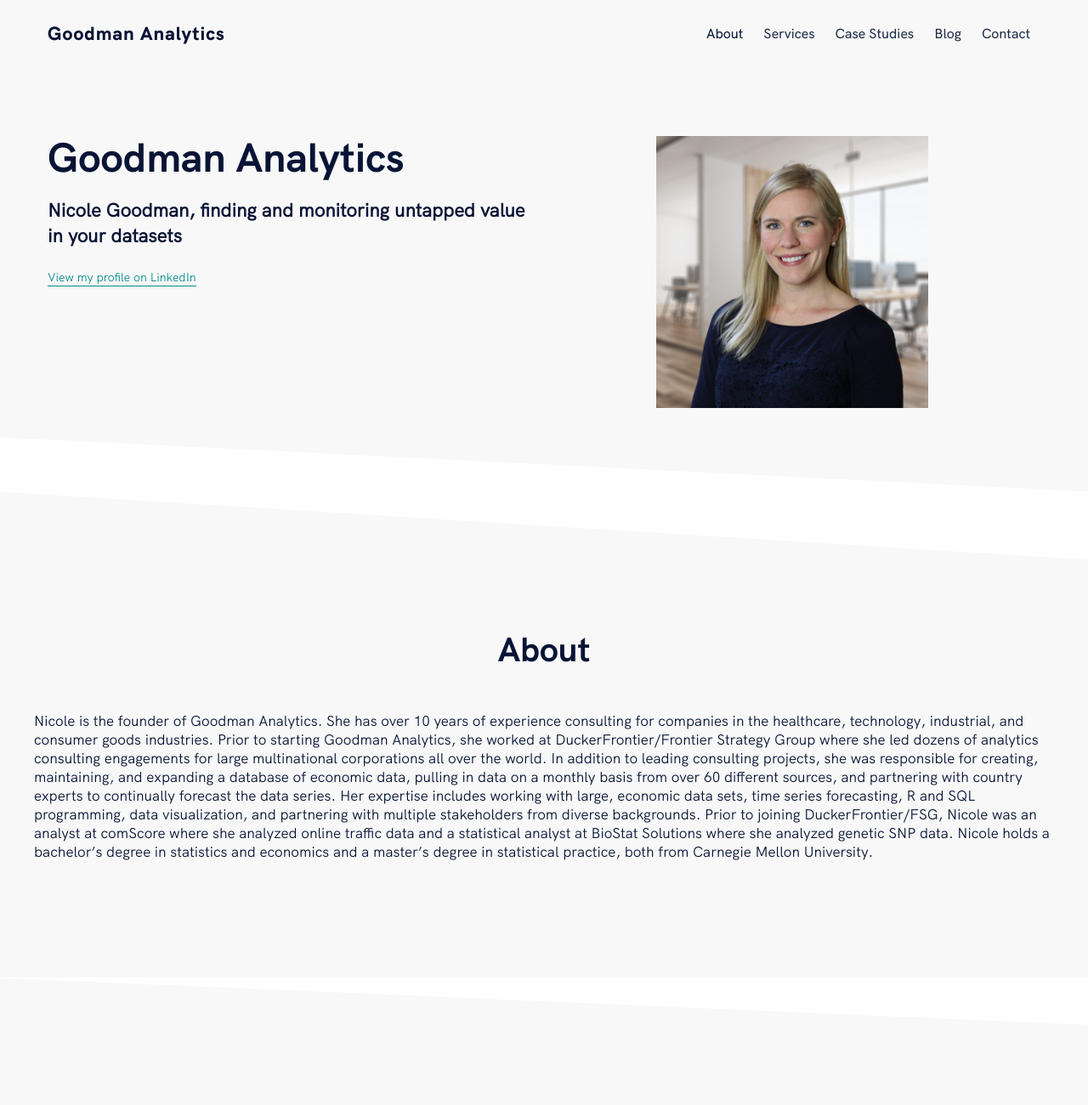
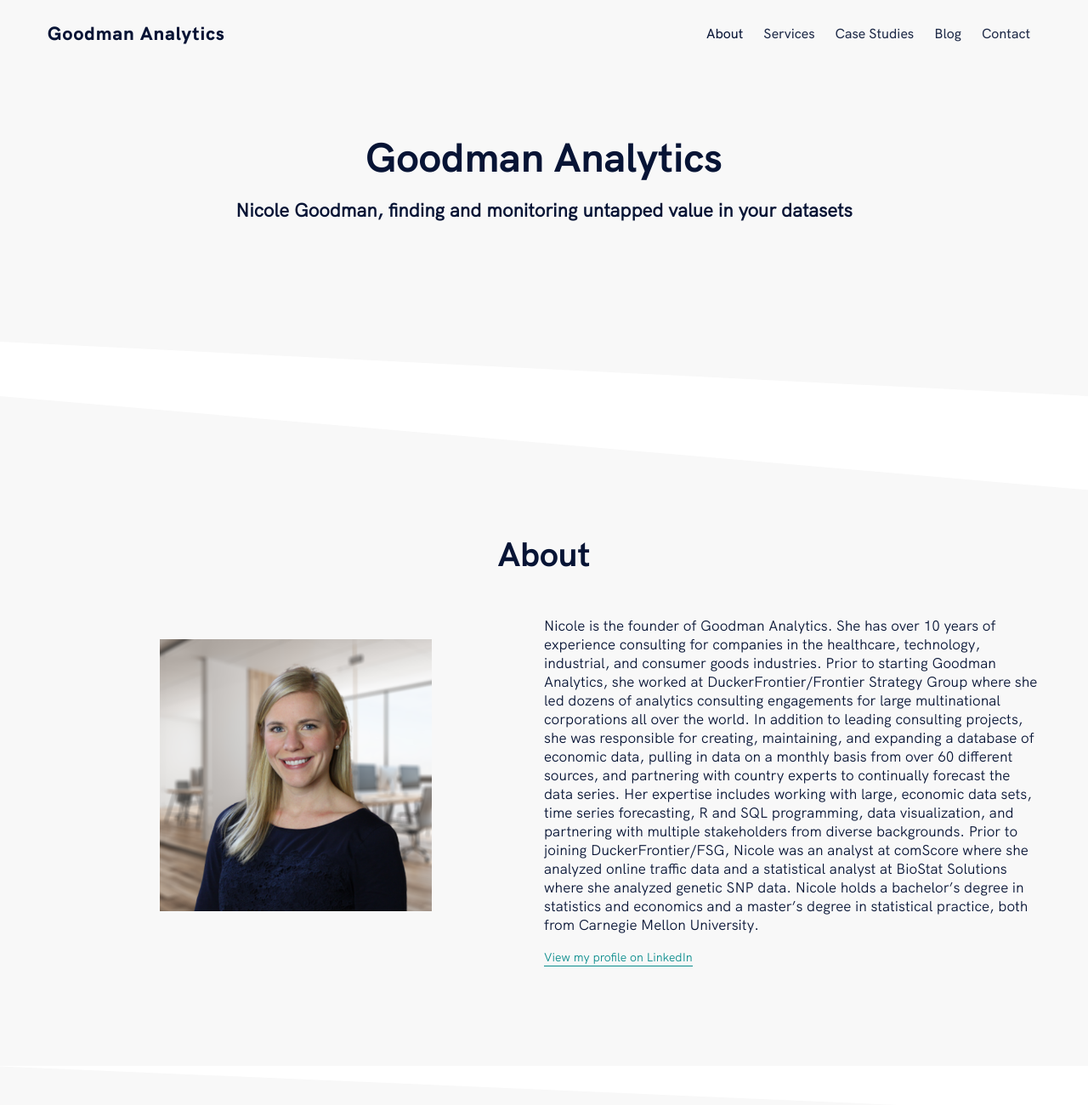
Before and after one commit to natmattison/goodman-analytics-gatsby, a Gatsby site: page / in a window 1280 px wide. Shown: the top 1300 px of the page at 85% size. Built offline with nearby package versions, Linux system fonts and the light colour scheme; Gatsby itself is replaced by a stand-in of ours.

Commit message:
move image to about section

```diff
--- a/src/components/global.js
+++ b/src/components/global.js
@@ -55,3 +55,14 @@ export const Section = styled.section`
         : props.theme.color.primary
     }`};
 `
+
+export const Flex = styled.div`
+  display: grid;
+  justify-content: space-between;
+  align-content: center;
+  grid-template-columns: 1fr 1fr;
+  @media (max-width: ${props => props.theme.screen.md}) {
+    grid-template-columns: 1fr;
+    grid-gap: 64px;
+  }
+`
--- a/src/components/sections/about.js
+++ b/src/components/sections/about.js
@@ -1,16 +1,48 @@
 import React from "react"
 import styled from "styled-components"
+import { graphql, useStaticQuery } from "gatsby"
+import Img from "gatsby-image"
 
-import { Container, Section } from "../global"
+import { Container, Section, Flex } from "../global"
 
-const About = () => (
+const About = () => {
+  const data = useStaticQuery(graphql`
+    query {
+      file(sourceInstanceName: { eq: "product" }, name: { eq: "goodman" }) {
+        childImageSharp {
+          fluid(maxWidth: 1000) {
+            ...GatsbyImageSharpFluid_tracedSVG
+          }
+        }
+      }
+    }
+  `)
+
+  return (
     <StyledSection>
       <AboutContainer id="about">
         <AboutTitle>About</AboutTitle>
+        <Container>
+          <Flex>
+            <ImageWrapper>
+              <StyledImage fluid={data.file.childImageSharp.fluid} />
+              <br />
+            </ImageWrapper>
+            <div>
               <p>Nicole is the founder of Goodman Analytics. She has over 10 years of experience consulting for companies in the healthcare, technology, industrial, and consumer goods industries. Prior to starting Goodman Analytics, she worked at DuckerFrontier/Frontier Strategy Group where she led dozens of analytics consulting engagements for large multinational corporations all over the world. In addition to leading consulting projects, she was responsible for creating, maintaining, and expanding a database of economic data, pulling in data on a monthly basis from over 60 different sources, and partnering with country experts to continually forecast the data series. Her expertise includes working with large, economic data sets, time series forecasting, R and SQL programming, data visualization, and partnering with multiple stakeholders from diverse backgrounds. Prior to joining DuckerFrontier/FSG, Nicole was an analyst at comScore where she analyzed online traffic data and a statistical analyst at BioStat Solutions where she analyzed genetic SNP data. Nicole holds a bachelor’s degree in statistics and economics and a master’s degree in statistical practice, both from Carnegie Mellon University.</p>
+              <FormSubtitle>
+                <FormSubtitleLink href="https://www.linkedin.com/in/nicole-goodman-120b6718/">View my profile on LinkedIn</FormSubtitleLink>
+              </FormSubtitle>
+            </div>
+          </Flex>
+        </Container>
       </AboutContainer>
     </StyledSection>
   )
+}
+
+
+
 
 export default About
 
@@ -31,3 +63,33 @@ const AboutTitle = styled.h3`
   margin: 0 auto 32px;
   text-align: center;
 `
+
+const FormSubtitle = styled.span`
+  ${props => props.theme.font_size.xxsmall}
+`
+
+const FormSubtitleLink = styled.a`
+  color: ${props => props.theme.color.secondary};
+  padding-bottom: 1px;
+  text-decoration: none;
+  border-bottom: 1px solid ${props => props.theme.color.secondary};
+`
+
+const ImageWrapper = styled.div`
+  justify-self: center;
+  align-self: center;
+  @media (max-width: ${props => props.theme.screen.md}) {
+    justify-self: center;
+  }
+`
+
+const StyledImage = styled(Img)`
+  width: 320px;
+  @media (max-width: ${props => props.theme.screen.md}) {
+    width: 220px;
+  }
+  @media (max-width: ${props => props.theme.screen.sm}) {
+    width: 120px;
+    display: none;
+  }
+`
--- a/src/components/sections/header.js
+++ b/src/components/sections/header.js
@@ -1,27 +1,13 @@
 import React from "react"
 import styled from "styled-components"
-import { graphql, useStaticQuery } from "gatsby"
-import Img from "gatsby-image"
 
 import { Container } from "../global"
 
 const Header = () => {
-  const data = useStaticQuery(graphql`
-    query {
-      file(sourceInstanceName: { eq: "product" }, name: { eq: "goodman" }) {
-        childImageSharp {
-          fluid(maxWidth: 1000) {
-            ...GatsbyImageSharpFluid_tracedSVG
-          }
-        }
-      }
-    }
-  `)
 
   return (
     <HeaderWrapper id="top">
-      <Container>
-        <Flex>
+      <StyledContainer>
         <HeaderTextGroup>
           <h1>
             Goodman Analytics
@@ -29,16 +15,8 @@ const Header = () => {
           <h2>
             Nicole Goodman, finding and monitoring untapped value in your datasets
           </h2>
-            <FormSubtitle>
-              <FormSubtitleLink href="https://www.linkedin.com/in/nicole-goodman-120b6718/">View my profile on LinkedIn</FormSubtitleLink>
-            </FormSubtitle>
         </HeaderTextGroup>
-          <ImageWrapper>
-            <StyledImage fluid={data.file.childImageSharp.fluid} />
-            <br />
-          </ImageWrapper>
-        </Flex>
-      </Container>
+      </StyledContainer>
     </HeaderWrapper>
   )
 }
@@ -59,9 +37,17 @@ const HeaderWrapper = styled.header`
 //   letter-spacing: 0px;
 //   margin-bottom: 16px;
 // `
+const StyledContainer = styled(Container)``
 
 const HeaderTextGroup = styled.div`
   margin: 0;
+  padding-bottom: 100px;
+  text-align: center;
+
+  @media (max-width: ${props => props.theme.screen.md}) {
+    text-align: left;
+  }
+
 
   > div {
     width: 120%;
@@ -85,17 +71,7 @@ const HeaderTextGroup = styled.div`
   p {
     margin-bottom: 48px;
   }
-`
 
-const Flex = styled.div`
-  display: grid;
-  justify-content: space-between;
-  align-content: center;
-  grid-template-columns: 1fr 1fr;
-  @media (max-width: ${props => props.theme.screen.md}) {
-    grid-template-columns: 1fr;
-    grid-gap: 64px;
-  }
 `
 
 // const HeaderForm = styled.form`
@@ -174,21 +150,3 @@ const FormSubtitleLink = styled.a`
 //     margin-left: 0;
 //   }
 // `
-const ImageWrapper = styled.div`
-  justify-self: center;
-  align-self: center;
-  @media (max-width: ${props => props.theme.screen.md}) {
-    justify-self: center;
-  }
-`
-
-const StyledImage = styled(Img)`
-  width: 320px;
-  @media (max-width: ${props => props.theme.screen.md}) {
-    width: 220px;
-  }
-  @media (max-width: ${props => props.theme.screen.sm}) {
-    width: 120px;
-    display: none;
-  }
-`
```
Lines whose indentation alone changed are shown as unchanged.
